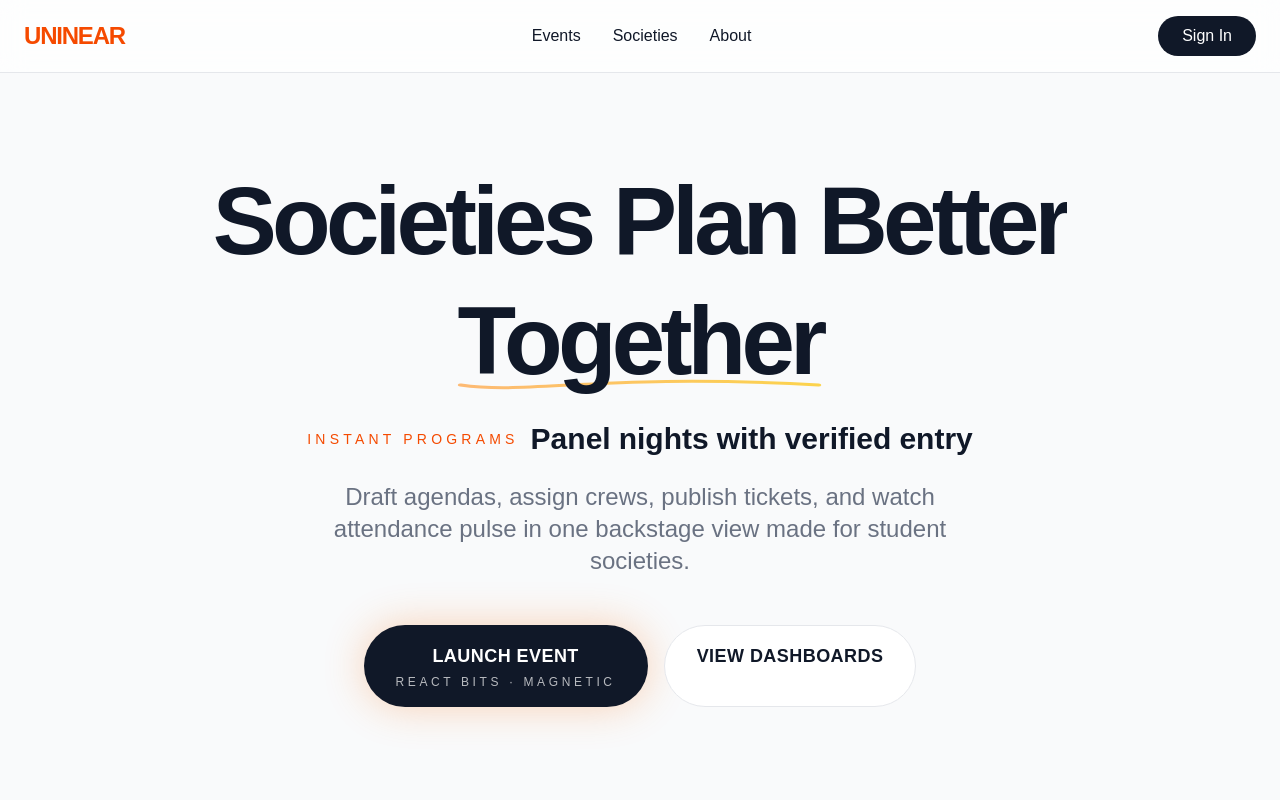
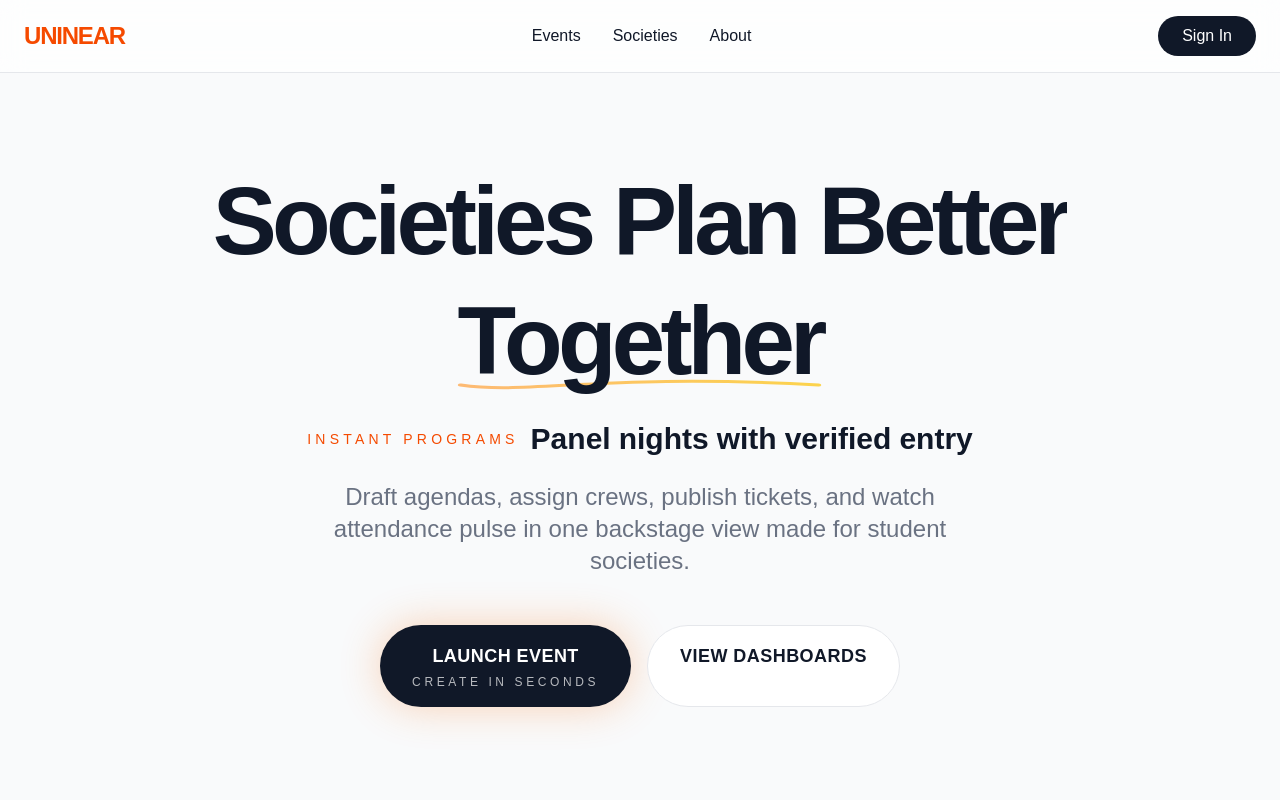
Before and after one commit to PluvioXO/uninear, a Next.js app in the folder frontend/: page / in a window 1280 px wide. Shown: the top 800 px of the page. Built offline with nearby package versions, Linux system fonts and the light colour scheme.

Commit message:
changed subtyping of a button.

```diff
--- a/frontend/app/page.tsx
+++ b/frontend/app/page.tsx
@@ -90,7 +90,7 @@ export default function Home() {
           <div className="flex flex-col md:flex-row gap-4 justify-center opacity-0 animate-fade-in-up" style={{ animationDelay: '0.8s', animationFillMode: 'forwards' }}>
             <MagneticButton
               label="Launch event"
-              subtitle="React Bits · Magnetic"
+              subtitle="Create in seconds"
               className="bg-gray-900 text-white text-base shadow-[0_0_40px_rgba(249,115,22,0.3)]"
               accentClassName="from-white via-orange-200 to-yellow-200"
               type="button"
```
